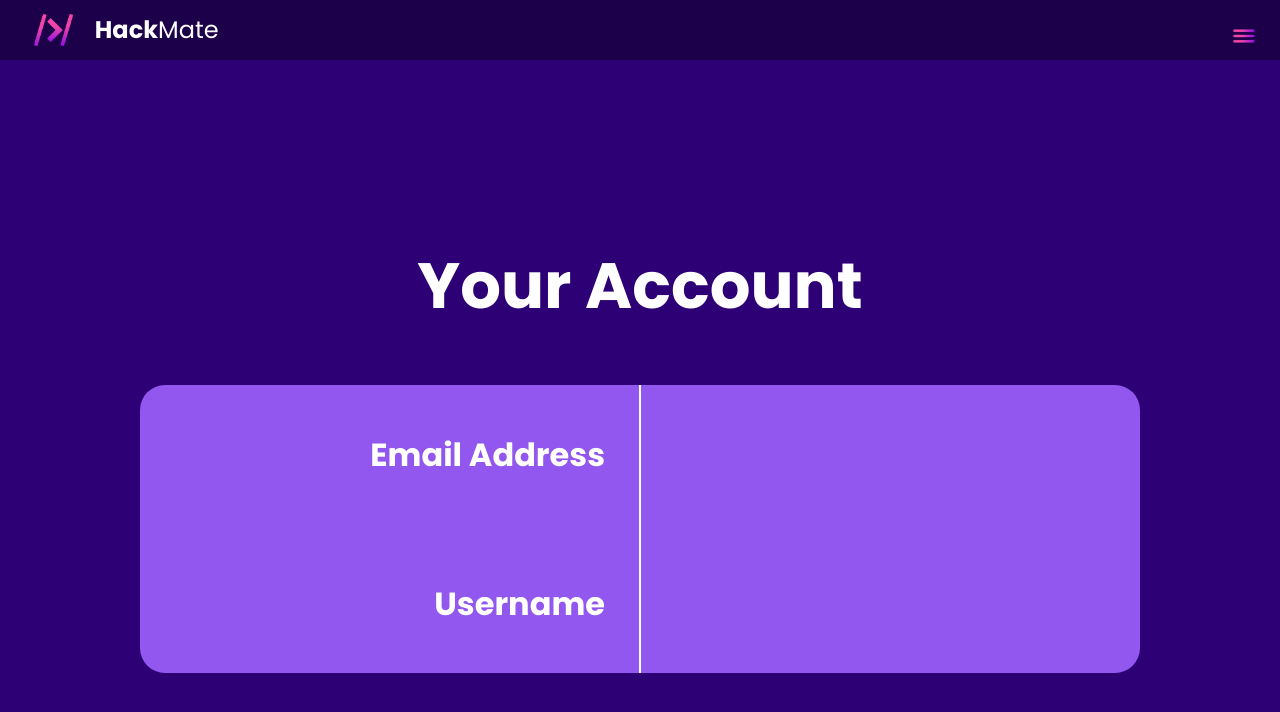
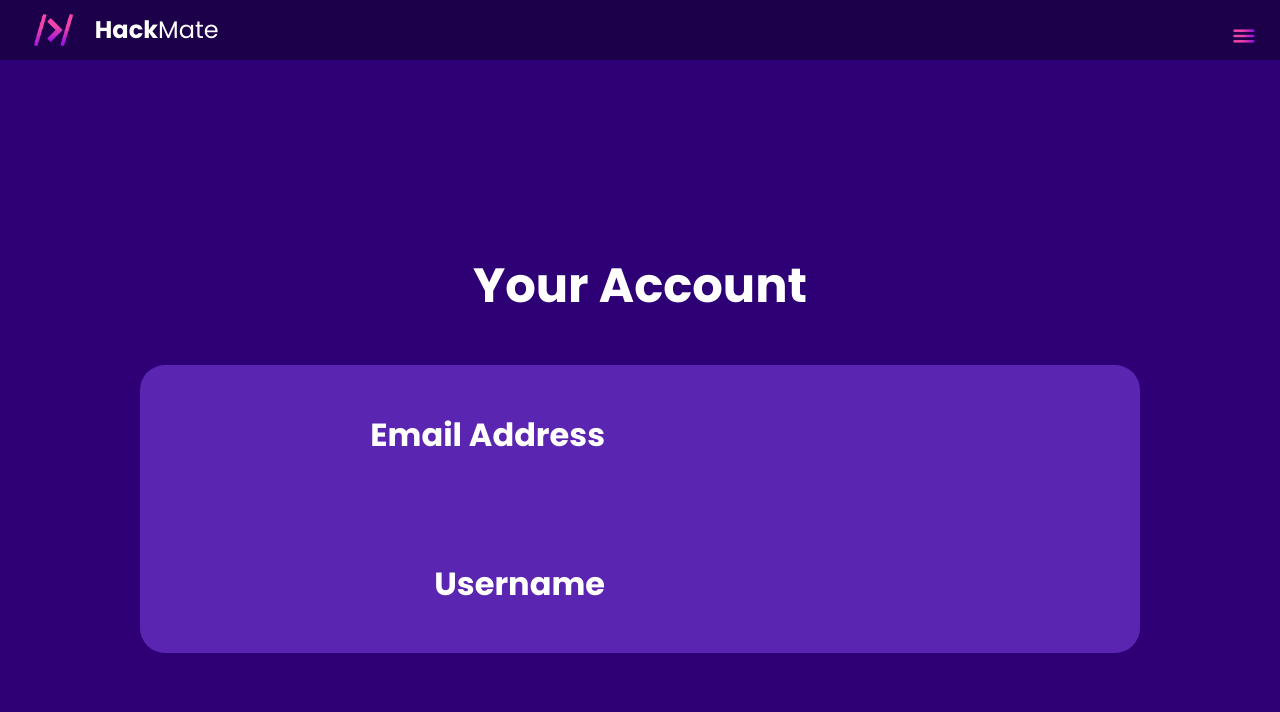
Before and after one commit to ihatepeanuts32/HackMate, a React (Vite) app in the folder frontend/: page /account in a window 1280 px wide. Shown: the top 712 px of the page. Built offline with nearby package versions, Linux system fonts and the light colour scheme; no server answers.

Commit message:
account settings styling

```diff
--- a/frontend/src/pages/AccountDetails.jsx
+++ b/frontend/src/pages/AccountDetails.jsx
@@ -36,7 +36,7 @@ const AccountSettings = () => {
     return (
         <div>
             <h2>Your Account</h2>
-            <div className="row-wrapper" style={{ color: 'white', borderRadius:25, background:"#9157ee", minWidth: 1000}}>
+            <div className="row-wrapper" style={{ color: 'white', borderRadius:25, background:"#5a25b0", minWidth: 1000}}>
                 <div className="vertical-line" />
 
                 <div className="split-row">
--- a/frontend/src/styles/AccountDetails.css
+++ b/frontend/src/styles/AccountDetails.css
@@ -11,11 +11,14 @@
   top: 0;
   bottom: 0;
   width: 2px;
-  background-color: white;
+  /* background-color: white; */
   transform: translateX(-50%);
   z-index: 0;
 }
 
+h2 {
+  font-size: 3em;
+}
 .split-row {
   display: flex;
   align-items: center;
```
